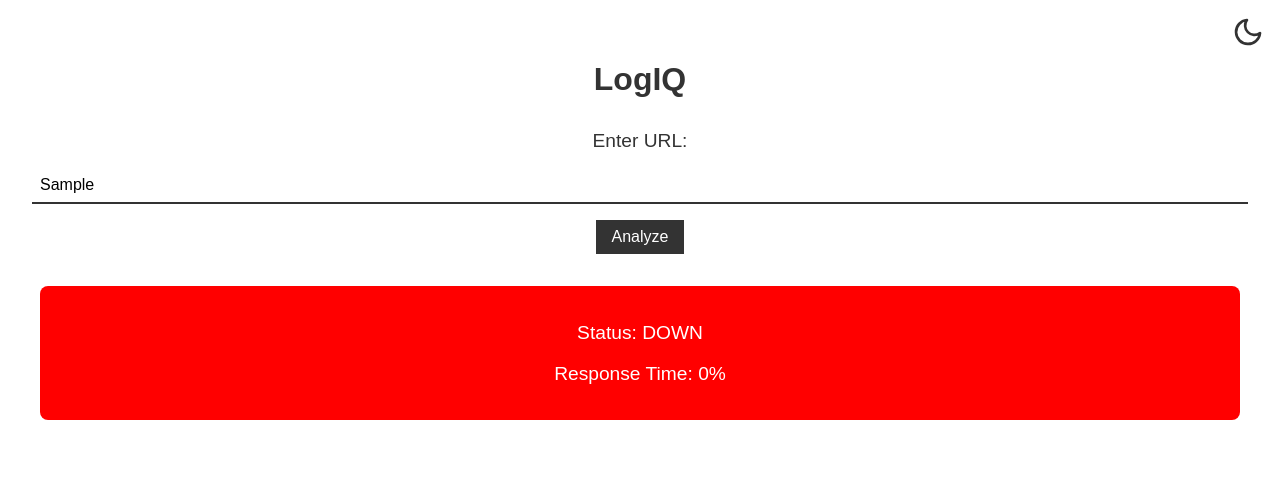
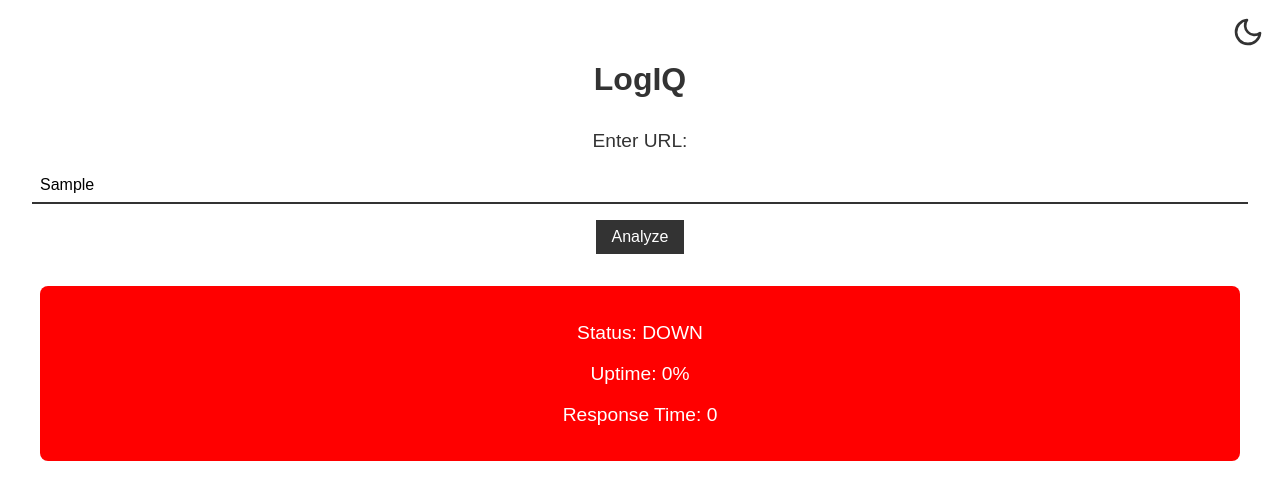
Before and after one commit to FreeOps-Tools/LogIQ, a React (Vite) app: page / in a window 1280 px wide. Both pictures are taken after typing "Sample" into the empty fields and a click on the button "Analyze". Shown: the top 500 px of the page. Built offline with nearby package versions, Linux system fonts and the light colour scheme; no server answers.

Commit message:
feat: add responseTime

```diff
--- a/src/App.jsx
+++ b/src/App.jsx
@@ -19,7 +19,7 @@ const App = () => {
       setStatus(response.data);
     } catch (error) {
       console.error(error);
-      setStatus({ isUp: false, ipAddress: null, uptime: 0 });
+      setStatus({ isUp: false, ipAddress: null, uptime: 0, responseTime: 0 });
     }
   };
 
@@ -47,7 +47,8 @@ const App = () => {
         <div className={`status ${status.isUp ? "up" : "down"}`}>
           <p>Status: {status.isUp ? "UP" : "DOWN"}</p>
           {status.ipAddress && <p>IP Address: {status.ipAddress}</p>}
-          <p>Response Time: {status.uptime}%</p>
+          <p>Uptime: {status.uptime}%</p>
+          <p>Response Time: {status.responseTime}</p>
         </div>
       )}
     </div>
```
